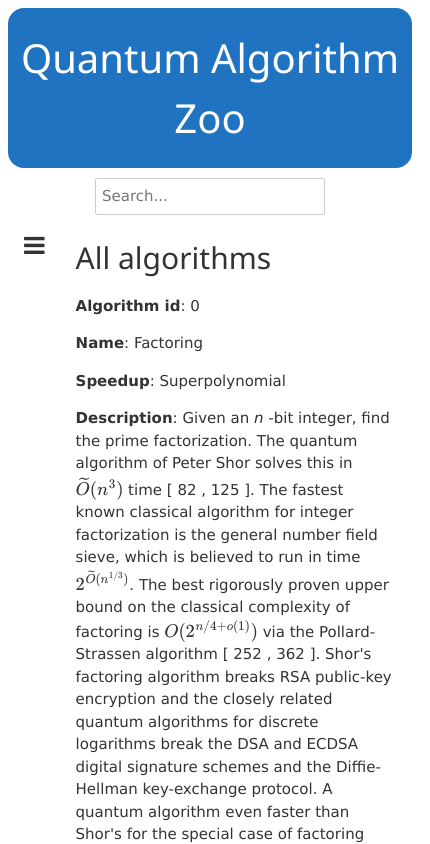
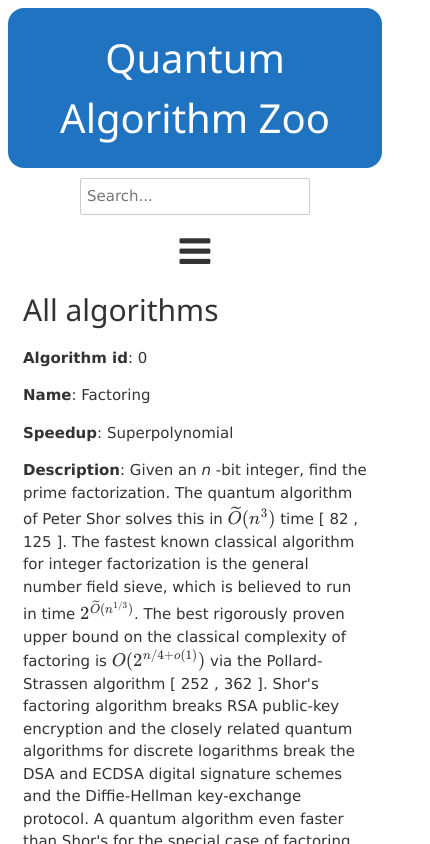
Before and after one commit to stephenjordan/stephenjordan.github.io, a Svelte app: page / in a window 390 px wide. Shown: the top 844 px of the page, 430 px wide, since content can reach past the window. Built offline with nearby package versions, Linux system fonts and the light colour scheme.

Commit message:
Responsiveness has been implemented

```diff
--- a/src/App.svelte
+++ b/src/App.svelte
@@ -4,7 +4,12 @@
     import Display_info from "./components/display_info/Display_info.svelte";
     import Menu from "./components/menu/Menu.svelte";
     import Footer from "./components/footer/Footer.svelte";
-    import {display_algorithms, display_categories, display_menu, show_search_results} from "./storage/globalStore";
+    import {
+        display_algorithms,
+        show_search_results,
+        screen_width,
+        screen_width_breakpoint
+    } from "./storage/globalStore";
 
     // Check for clicks inside and out of the menu
     document.addEventListener("click", (evt) => {
@@ -44,7 +49,9 @@
 
 </script>
 
-<main class="grid-container">
+<svelte:window bind:innerWidth={$screen_width}/>
+
+<main class={$screen_width > screen_width_breakpoint ? "grid-container" : "grid-container-mobile"}>
     <div class="header">
         <Header/>
     </div>
@@ -79,4 +86,15 @@
         grid-template-columns: min-content;
     }
 
+    .grid-container-mobile {
+        display: grid;
+        grid-template-areas:
+    'header header'
+    'search-bar search-bar'
+    'menu menu'
+    'display-info display-info'
+    'footer footer';
+        grid-template-columns: min-content;
+    }
+
 </style>
--- a/src/components/menu/Menu.svelte
+++ b/src/components/menu/Menu.svelte
@@ -1,13 +1,19 @@
 <script>
     import {slide} from 'svelte/transition';
     import Menu_tab from "./Menu_tab.svelte";
-    import {display_menu, display_categories, display_algorithms} from "../../storage/globalStore";
+    import {
+        display_menu,
+        display_categories,
+        display_algorithms,
+        screen_width,
+        screen_width_breakpoint
+    } from "../../storage/globalStore";
     import Algorithms_menu from "./categories_menu/algorithms_menu/Algorithms_menu.svelte";
 
 </script>
 
 <div class="menu-wrapper">
-    <i id="menu-icon" class="fa fa-bars w3-button w3-ripple w3-hover-blue w3-xlarge w3-round-large" on:click={() => {$display_menu = !$display_menu; $display_categories = false; $display_algorithms = false;}}></i>
+    <i id="menu-icon" class="fa fa-bars w3-button w3-ripple w3-hover-blue w3-round-large {$screen_width > screen_width_breakpoint ? 'w3-large' : 'w3-xxlarge'}" on:click={() => {$display_menu = !$display_menu; $display_categories = false; $display_algorithms = false;}}></i>
     {#if $display_menu}
         <div id="menu" class="grid-container" transition:slide>
             <div class="menu-tabs">
@@ -40,7 +46,9 @@
     }
 
     #menu-icon {
+        display: block;
         transition: 0.3s;
+        margin: auto;
     }
 
     #menu {
--- a/src/storage/globalStore.js
+++ b/src/storage/globalStore.js
@@ -22,5 +22,9 @@ let alg_to_display = writable({});
 // Search results
 let show_search_results = writable(false);
 
+// Screen width, placed here for global access
+let screen_width = writable(0);
+const screen_width_breakpoint = 768;
 
-export {algorithms, references, to_display, algs_of_cat_menu, display_menu, display_categories, display_algorithms, alg_to_display, show_search_results};
+
+export {algorithms, references, to_display, algs_of_cat_menu, display_menu, display_categories, display_algorithms, alg_to_display, show_search_results, screen_width, screen_width_breakpoint};
```
